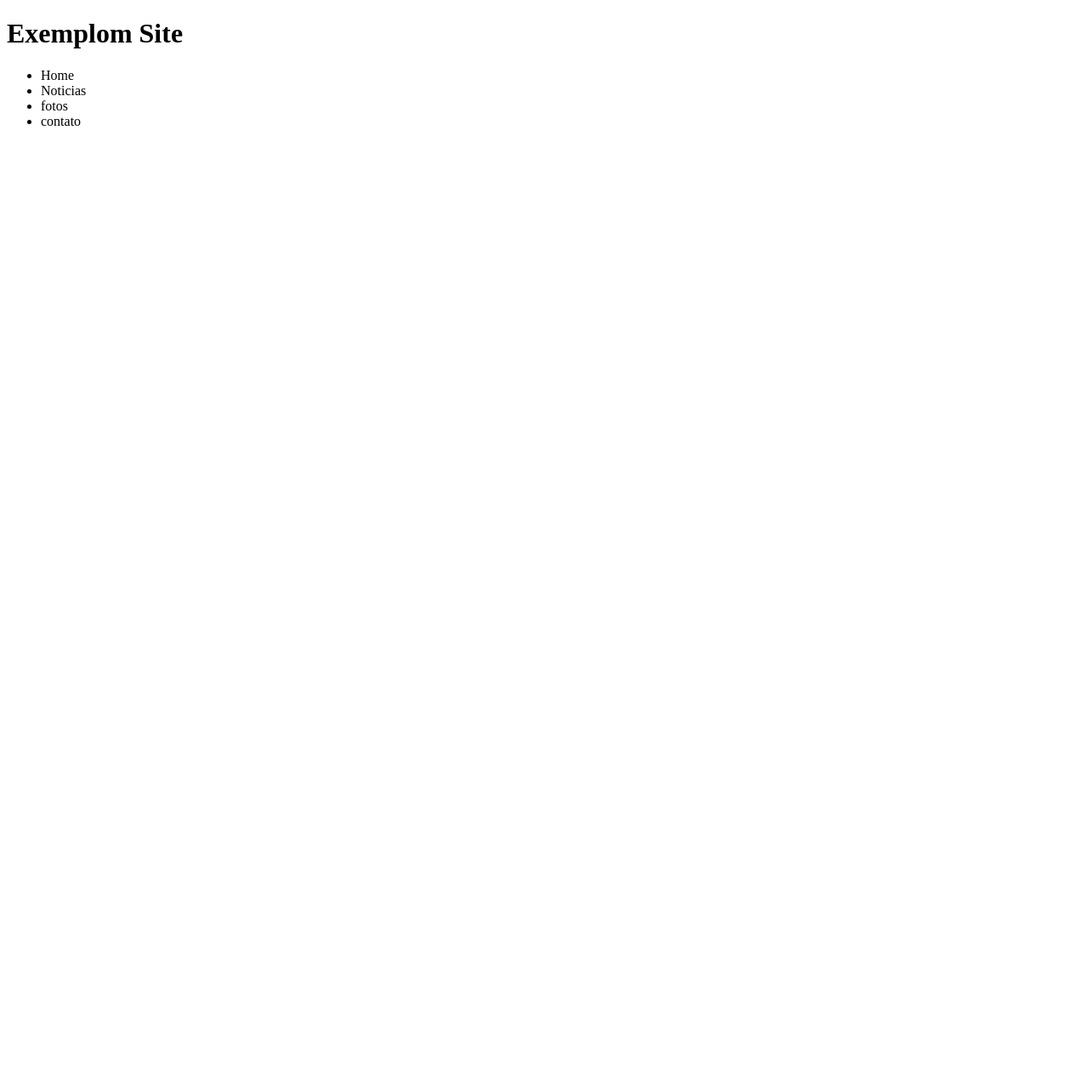
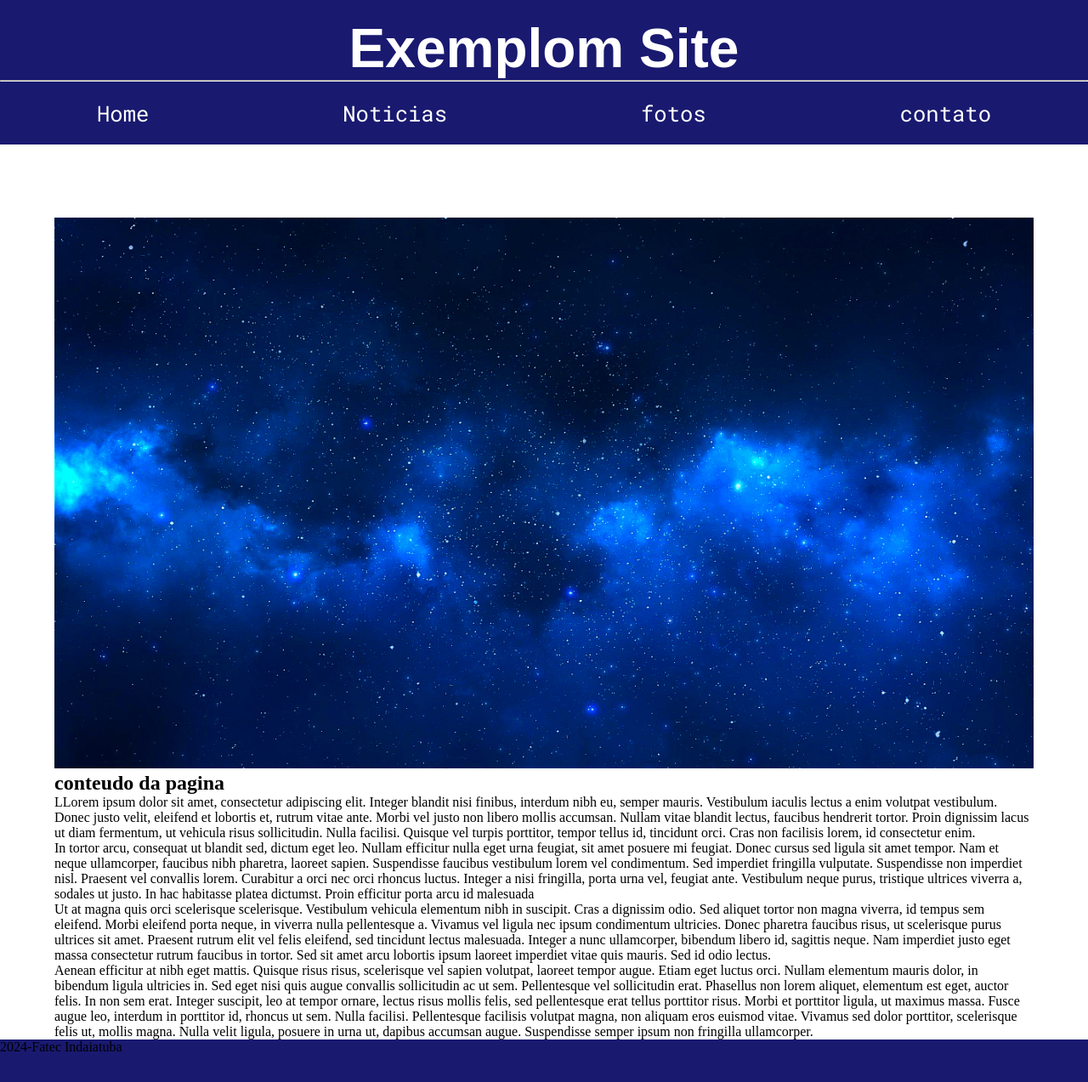
Before and after one commit to Matheus-Henrique-Neves/Desenvolvimento_Web_I, a plain HTML site: page site/Index.html in a window 1280 px wide. Shown: the whole page at 85% size. Before the commit the page ends 800 px from the top, so only its background shows below. Drawn offline with Linux system fonts and the light colour scheme; a web font is replaced by a local one.

Commit message:
site foi modificado e foi adicionado imagem footer e estilizando o index do site

```diff
--- a/site/Index.html
+++ b/site/Index.html
@@ -4,25 +4,69 @@
 <head>
     <meta charset="UTF-8">
     <meta name="viewport" content="width=device-width, initial-scale=1.0">
-
     <title>Exemplo de site</title>
+    <link rel="stylesheet" href="./css/main.css">
+    <link rel="preconnect" href="https://fonts.googleapis.com">
+    <link rel="preconnect" href="https://fonts.gstatic.com" crossorigin>
+    <link href="https://fonts.googleapis.com/css2?family=Madimi+One&display=swap" rel="stylesheet">
+    <link href="https://fonts.googleapis.com/css2?family=Roboto+Mono&display=swap" rel="stylesheet">
 </head>
 
 <body>
     <div class="container">
 
-        <div class="header">
+        <div id="header">
 
 
 
-            <h1>Exemplom Site</h1>
-            <ul>
+            <h1 id="logo">Exemplom Site</h1>
+            <hr>
+            <ul id="menu">
                 <li>Home</li>
                 <li>Noticias</li>
                 <li>fotos</li>
                 <li>contato</li>
             </ul>
         </div>
+        <div id="content">
+            <img src="./img/principal.jpg" alt="">
+            <h2>conteudo da pagina </h2>
+            <p>LLorem ipsum dolor sit amet, consectetur adipiscing elit. Integer blandit nisi finibus, interdum nibh eu,
+                semper mauris.
+                Vestibulum iaculis lectus a enim volutpat vestibulum. Donec justo velit, eleifend et lobortis et, rutrum
+                vitae ante.
+                Morbi vel justo non libero mollis accumsan. Nullam vitae blandit lectus, faucibus hendrerit tortor.
+                Proin dignissim lacus ut diam fermentum,
+                ut vehicula risus sollicitudin. Nulla facilisi.
+                Quisque vel turpis porttitor, tempor tellus id, tincidunt orci. Cras non facilisis lorem, id consectetur
+                enim.</p>
+            <p>In tortor arcu, consequat ut blandit sed, dictum eget leo. Nullam efficitur nulla eget urna feugiat, sit
+                amet posuere mi feugiat. Donec cursus sed ligula sit amet tempor. Nam et neque ullamcorper, faucibus
+                nibh pharetra, laoreet sapien. Suspendisse faucibus vestibulum lorem vel condimentum. Sed imperdiet
+                fringilla vulputate. Suspendisse non imperdiet nisl. Praesent vel convallis lorem. Curabitur a orci nec
+                orci rhoncus luctus. Integer a nisi fringilla, porta urna vel, feugiat ante. Vestibulum neque purus,
+                tristique ultrices viverra a, sodales ut justo. In hac habitasse platea dictumst. Proin efficitur porta
+                arcu id malesuada</p>
+            <p>Ut at magna quis orci scelerisque scelerisque. Vestibulum vehicula elementum nibh in suscipit. Cras a
+                dignissim odio. Sed aliquet tortor non magna viverra, id tempus sem eleifend. Morbi eleifend porta
+                neque, in viverra nulla pellentesque a. Vivamus vel ligula nec ipsum condimentum ultricies. Donec
+                pharetra faucibus risus, ut scelerisque purus ultrices sit amet. Praesent rutrum elit vel felis
+                eleifend, sed tincidunt lectus malesuada. Integer a nunc ullamcorper, bibendum libero id, sagittis
+                neque. Nam imperdiet justo eget massa consectetur rutrum faucibus in tortor. Sed sit amet arcu lobortis
+                ipsum laoreet imperdiet vitae quis mauris. Sed id odio lectus.</p>
+            <p>Aenean efficitur at nibh eget mattis. Quisque risus risus, scelerisque vel sapien volutpat, laoreet
+                tempor augue. Etiam eget luctus orci. Nullam elementum mauris dolor, in bibendum ligula ultricies in.
+                Sed eget nisi quis augue convallis sollicitudin ac ut sem. Pellentesque vel sollicitudin erat. Phasellus
+                non lorem aliquet, elementum est eget, auctor felis. In non sem erat. Integer suscipit, leo at tempor
+                ornare, lectus risus mollis felis, sed pellentesque erat tellus porttitor risus. Morbi et porttitor
+                ligula, ut maximus massa. Fusce augue leo, interdum in porttitor id, rhoncus ut sem. Nulla facilisi.
+                Pellentesque facilisis volutpat magna, non aliquam eros euismod vitae. Vivamus sed dolor porttitor,
+                scelerisque felis ut, mollis magna. Nulla velit ligula, posuere in urna ut, dapibus accumsan augue.
+                Suspendisse semper ipsum non fringilla ullamcorper.</p>
+
+
+        </div>
+        <div id="footer"><p>2024-Fatec Indaiatuba</p></div>
 
     </div>
 
--- /dev/null
+++ b/site/css/main.css
@@ -0,0 +1,64 @@
+*{
+    margin: 0;
+    padding: 0;
+
+}
+#header{
+    background-color: #191970;
+    width: 100%;
+    color: white;
+    position:fixed;
+    top:0;
+}
+.madimi-one-regular {
+    font-family: "Madimi One", sans-serif;
+    font-weight: 400;
+    font-style: normal;
+  }
+#logo{
+    text-align: center;
+    margin-top: 20px;
+    font-family: "Madimi One","Arial","Sans serif";
+    font-size:05vw;
+}
+#menu{
+    text-align: center;
+    padding: 20px 0px;
+    font-family: "Roboto Mono","Arial","Sans serif";
+    font-size:02vw;
+    display: flex;
+    width: 100%;
+    justify-content: space-around;
+
+}
+
+#menu li{
+    list-style: none;
+    display: inline-block;
+    cursor: pointer;
+
+
+}
+#menu li:hover{
+    padding-bottom: 0.4em;
+    border-bottom: goldenrod 0.3em solid;
+    font-family: bold;
+}
+
+#content{
+    padding-top: 20%;
+    width: 90%;
+    margin: 0 auto;
+
+}
+#content img{
+    width: 100%;
+}
+
+#footer{
+    background-color: #191970;
+    width: 100%;
+    height: 50px;
+    position: relative;
+    bottom: 0;
+}
```
Also changed, not shown: site/img/principal.jpg (added).
